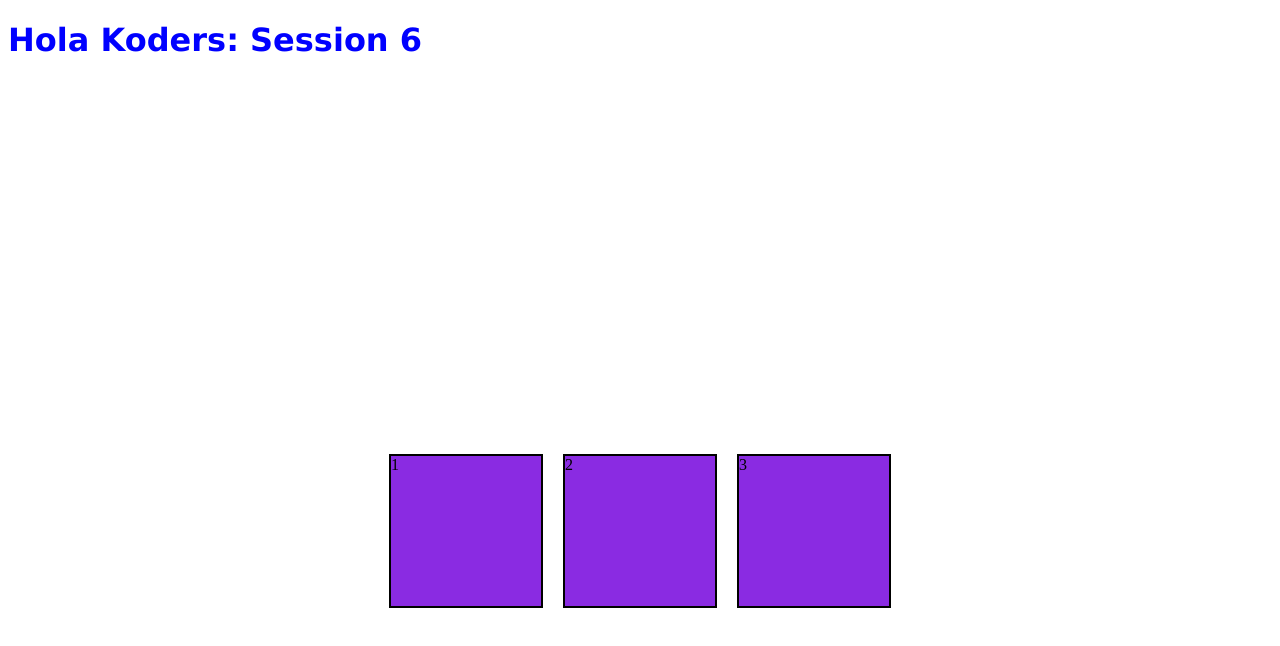
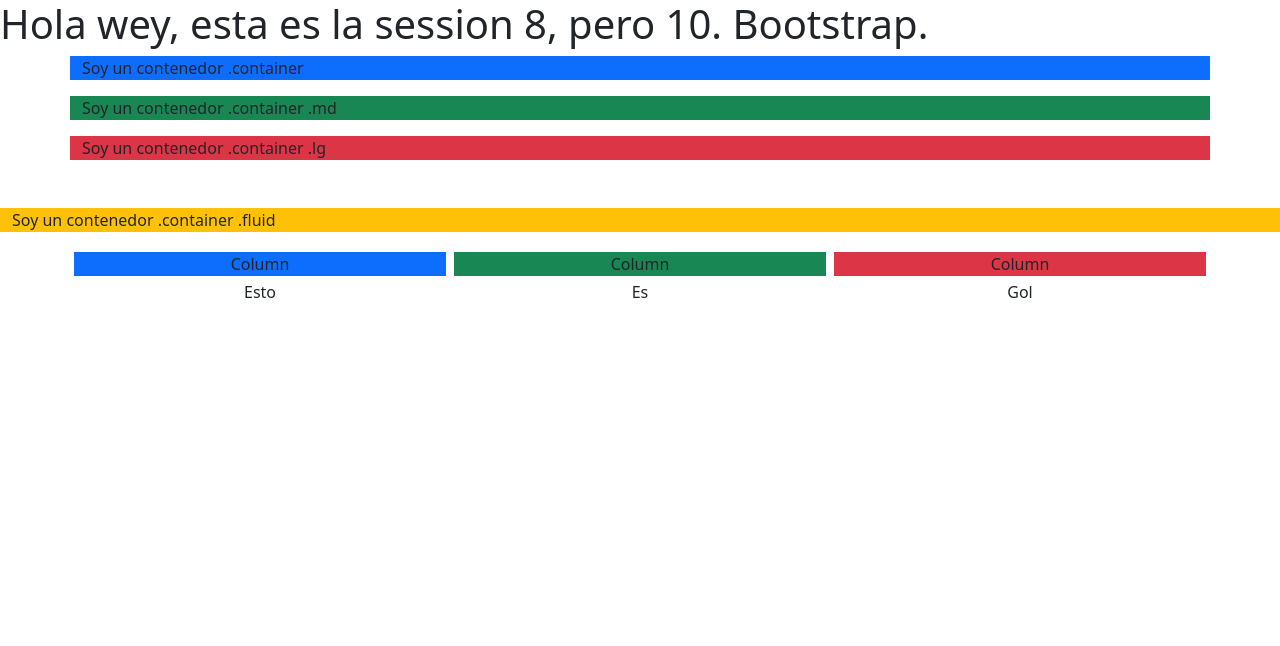
Before and after one commit to HollowZll/Kodemia, a plain HTML site: page session8notas/index.html in a window 1280 px wide. Drawn offline with nearby package versions, Linux system fonts and the light colour scheme.

Commit message:
un update

```diff
--- a/session8notas/index.html
+++ b/session8notas/index.html
@@ -5,14 +5,49 @@
     <meta http-equiv="X-UA-Compatible" content="IE=edge">
     <meta name="viewport" content="width=device-width, initial-scale=1.0">
     <title>Document</title>
-    <link rel="stylesheet" href="./styles.css">
+    <link href="https://cdn.jsdelivr.net/npm/bootstrap@5.3.0/dist/css/bootstrap.min.css" rel="stylesheet" integrity="sha384-9ndCyUaIbzAi2FUVXJi0CjmCapSmO7SnpJef0486qhLnuZ2cdeRhO02iuK6FUUVM" crossorigin="anonymous">
+    <script src="https://cdn.jsdelivr.net/npm/bootstrap@5.3.0/dist/js/bootstrap.bundle.min.js" integrity="sha384-geWF76RCwLtnZ8qwWowPQNguL3RmwHVBC9FhGdlKrxdiJJigb/j/68SIy3Te4Bkz" crossorigin="anonymous"></script>
 </head>
 <body>
-    <h1 class="main_title">Hola Koders: Session 6</h1>
-    <div class="flex__container">
-     <div class="flex__item">1</div>
-     <div class="flex__item">2</div>
-     <div class="flex__item">3</div>
+    <h1>Hola wey, esta es la session 8, pero 10. Bootstrap.</h1>
+
+    <div class="container bg-primary">
+        <p>Soy un contenedor .container</p>
     </div>
+
+    <div class="container-md bg-success">
+        <p>Soy un contenedor .container .md</p>
+    </div>
+
+
+    <div class="container-lg bg-danger">
+        <p>Soy un contenedor .container .lg</p>
+    </div>
+
+
+    <div class="container-fluid bg-warning mt-5">
+        <p>Soy un contenedor .container .fluid</p>
+    </div>
+
+
+    <div class="container text-center">
+        <div class="row">
+          <div class="col bg-primary m-1">
+            Column
+          </div>
+          <div class="col bg-success m-1">
+            Column
+          </div>
+          <div class="col bg-danger m-1">
+            Column
+          </div>
+        </div>
+       <div class="row">
+          <div class="col">Esto </div>
+          <div class="col">Es</div>
+          <div class="col">Gol</div>
+       </div>
+      </div>
+
 </body>
 </html>
```
Also changed, not shown: session8notas/styles.css (deleted), session8notas/styles/styles.scss (added), 2 other files.
